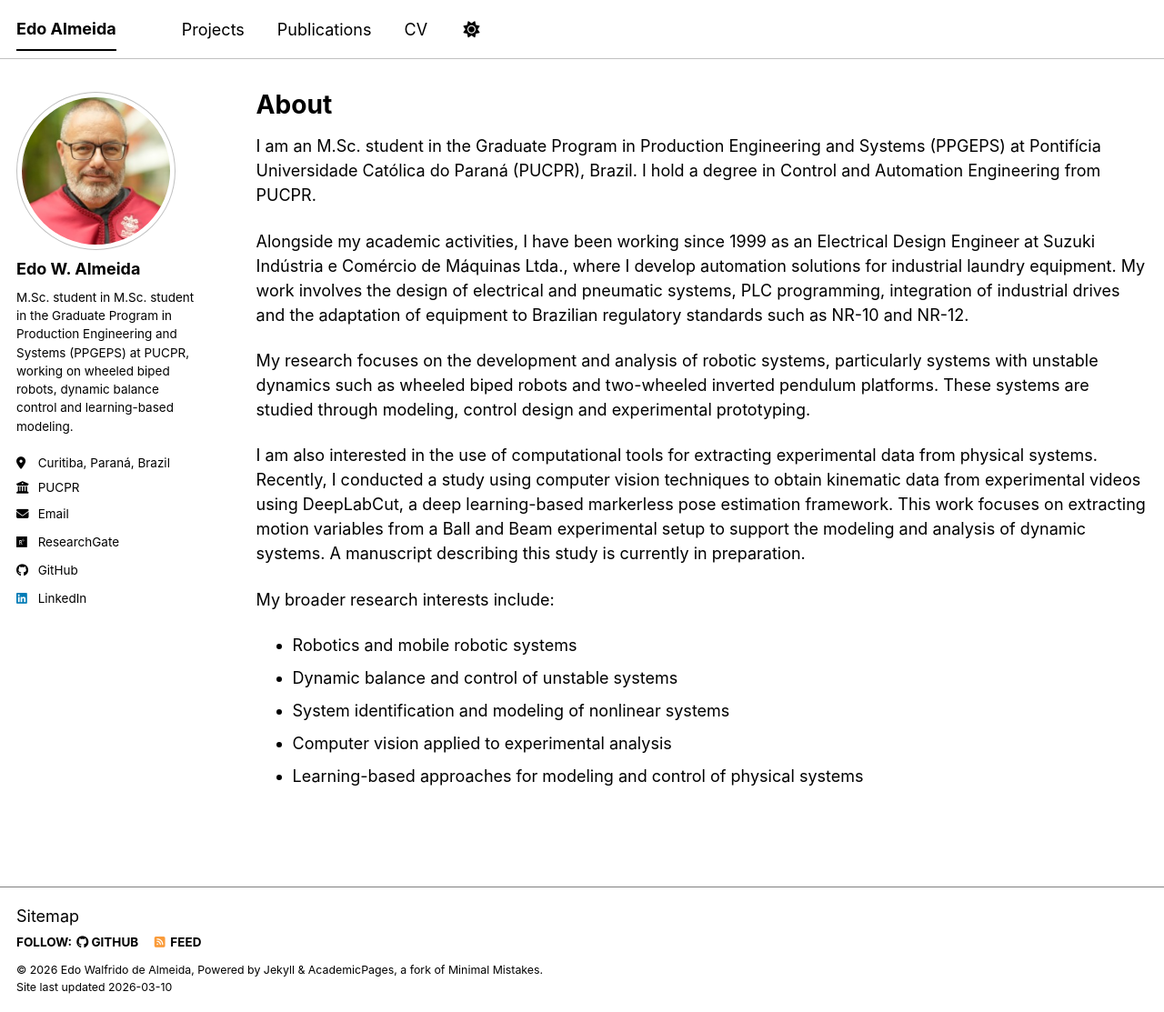
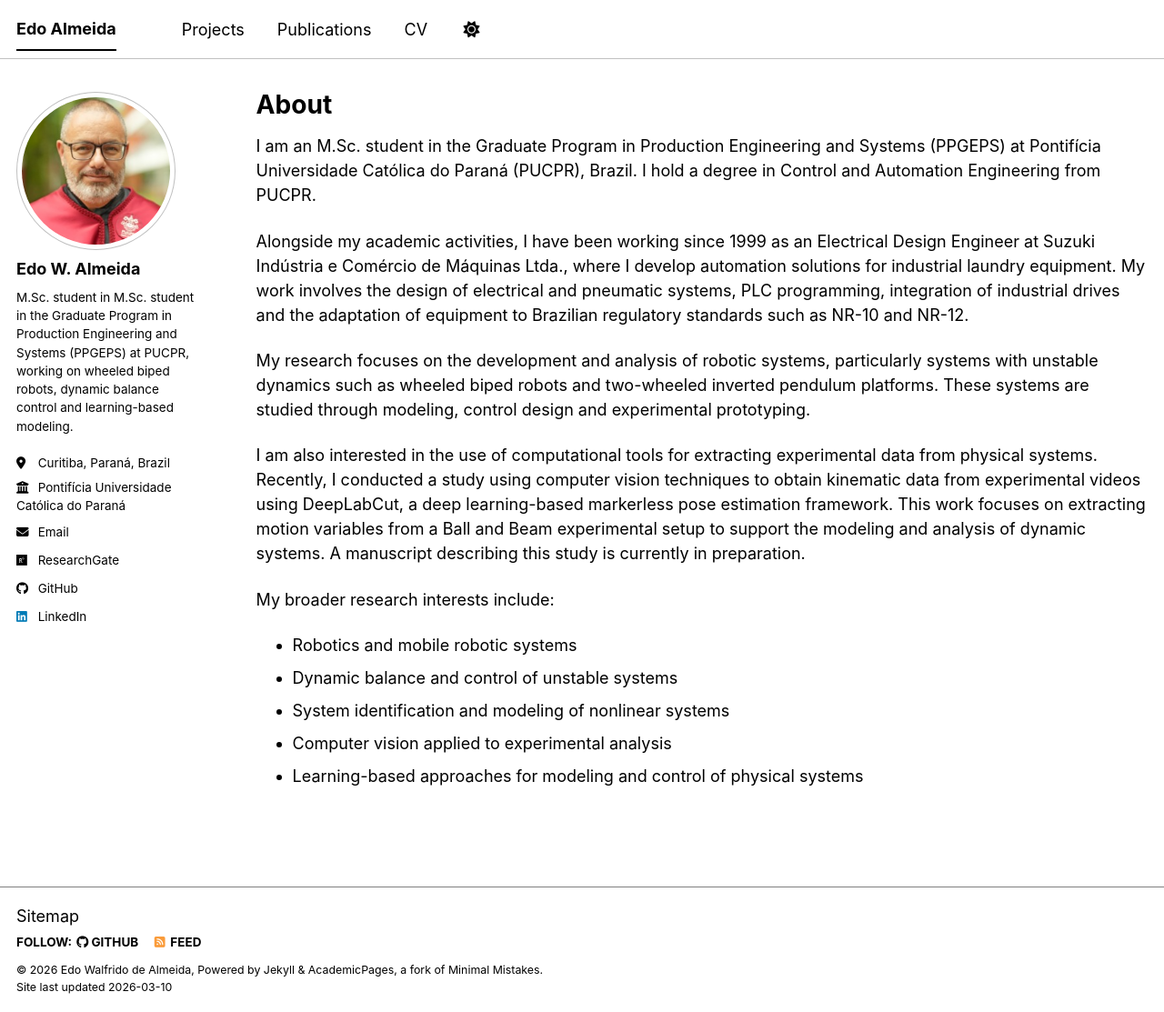
Before and after one commit to EdoAlmeida/EdoAlmeida.github.io, a Jekyll site: the page built from _pages/about.md, in a window 1280 px wide and 1113 px high. Shown: the whole window at 91% size. Built offline with Jekyll 4.4.1, drawn with Linux system fonts in a browser that asks for light colours; a script bundle is joined from its source files by our own code; library files that are not in the unit come from our copies.

Commit message:
Update employer name in config file

```diff
--- a/_config.yml
+++ b/_config.yml
@@ -28,7 +28,7 @@ author:
   pronouns         : # example: "she/her"
   bio              : "M.Sc. student in M.Sc. student in the Graduate Program in Production Engineering and Systems (PPGEPS) at PUCPR, working on wheeled biped robots, dynamic balance control and learning-based modeling."
   location         : "Curitiba, Paraná, Brazil"
-  employer         : "PUCPR"
+  employer         : "Pontifícia Universidade<br>Católica do Paraná"
   uri              : # URL
   email            : "edo.almeida@pucpr.edu.br"
 
```
